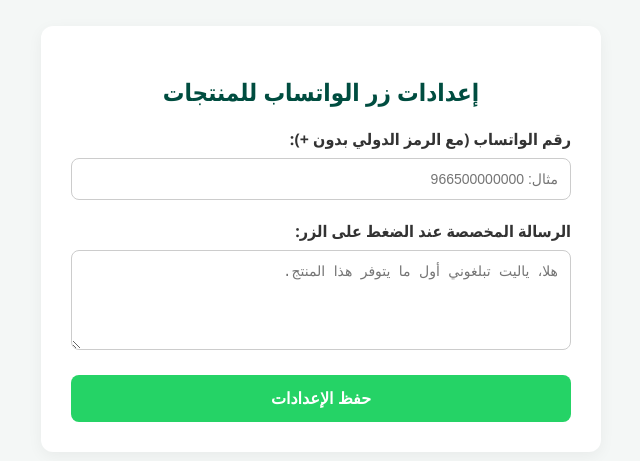
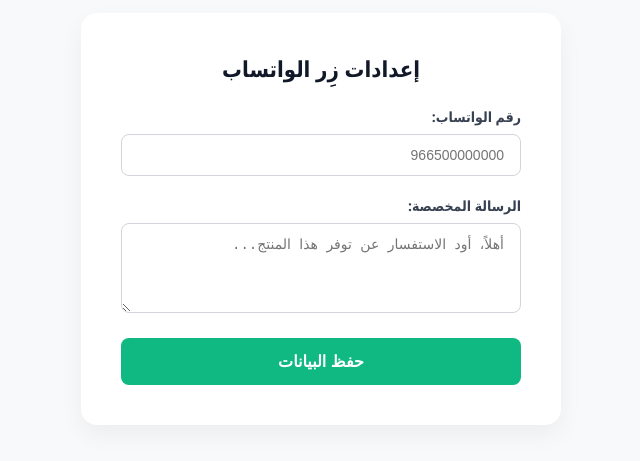
Before and after one commit to midoafandena11/salla-whatsapp-notify, a website: page public/dashboard.html in a window 1280 px wide. Shown: the part 181-642 px from the top of the page, without its empty margins (319-959 px from the left). Drawn offline with Linux system fonts and the light colour scheme.

Commit message:
Update dashboard.html

```diff
--- a/public/dashboard.html
+++ b/public/dashboard.html
@@ -3,101 +3,120 @@
 <head>
     <meta charset="UTF-8">
     <meta name="viewport" content="width=device-width, initial-scale=1.0">
-    <title>لوحة تحكم إشعارات الواتساب</title>
+    <title>إعدادات زِر الواتساب</title>
     <style>
         body {
             font-family: 'Segoe UI', Tahoma, Geneva, Verdana, sans-serif;
-            background-color: #f4f7f6;
+            background-color: #f8f9fa;
             margin: 0;
-            padding: 20px;
+            padding: 0;
             display: flex;
             justify-content: center;
             align-items: center;
             min-height: 100vh;
+            color: #333;
         }
-        .container {
+
+        .card {
             background-color: #ffffff;
-            padding: 30px;
-            border-radius: 12px;
-            box-shadow: 0 4px 15px rgba(0,0,0,0.05);
-            max-width: 500px;
+            padding: 40px;
+            border-radius: 16px;
+            box-shadow: 0 10px 25px rgba(0, 0, 0, 0.05);
             width: 100%;
+            max-width: 480px;
+            box-sizing: border-box;
         }
+
         h2 {
-            color: #004d40;
-            margin-bottom: 20px;
+            margin-top: 0;
+            margin-bottom: 24px;
+            color: #111827;
+            font-size: 22px;
             text-align: center;
         }
+
         .form-group {
             margin-bottom: 20px;
         }
+
         label {
             display: block;
             margin-bottom: 8px;
-            font-weight: bold;
-            color: #333;
+            font-size: 14px;
+            font-weight: 600;
+            color: #374151;
         }
-        input, textarea {
+
+        input[type="text"], textarea {
             width: 100%;
-            padding: 12px;
-            border: 1px solid #ccc;
+            padding: 12px 16px;
+            border: 1px solid #d1d5db;
             border-radius: 8px;
+            font-size: 14px;
             box-sizing: border-box;
-            font-size: 14px;
+            outline: none;
+            transition: border-color 0.2s;
         }
+
+        input[type="text"]:focus, textarea:focus {
+            border-color: #10b981;
+        }
+
         textarea {
             resize: vertical;
-            height: 100px;
+            height: 90px;
         }
+
         button {
             width: 100%;
-            background-color: #25D366;
-            color: white;
+            background-color: #10b981;
+            color: #ffffff;
+            border: none;
             padding: 14px;
-            border: none;
             border-radius: 8px;
             font-size: 16px;
-            font-weight: bold;
+            font-weight: 600;
             cursor: pointer;
-            transition: background 0.3s ease;
+            transition: background-color 0.2s;
         }
+
         button:hover {
-            background-color: #128C7E;
+            background-color: #059669;
         }
-        .alert {
+
+        .alert-success {
             display: none;
-            padding: 15px;
-            margin-top: 15px;
+            margin-top: 20px;
+            padding: 14px;
+            background-color: #ecfdf5;
+            border: 1px solid #a7f3d0;
+            color: #065f46;
             border-radius: 8px;
             text-align: center;
-            font-weight: bold;
-        }
-        .alert-success {
-            background-color: #d4edda;
-            color: #155724;
-            border: 1px solid #c3e6cb;
+            font-size: 15px;
+            font-weight: 600;
         }
     </style>
 </head>
 <body>
 
-<div class="container">
-    <h2>إعدادات زر الواتساب للمنتجات</h2>
+    <div class="card">
+        <h2>إعدادات زِر الواتساب</h2>
 
         <div class="form-group">
-        <label for="whatsappNumber">رقم الواتساب (مع الرمز الدولي بدون +):</label>
-        <input type="text" id="whatsappNumber" placeholder="مثال: 966500000000">
+            <label for="whatsappNumber">رقم الواتساب:</label>
+            <input type="text" id="whatsappNumber" placeholder="966500000000">
         </div>
 
         <div class="form-group">
-        <label for="customMessage">الرسالة المخصصة عند الضغط على الزر:</label>
-        <textarea id="customMessage" placeholder="هلا، ياليت تبلغوني أول ما يتوفر هذا المنتج."></textarea>
+            <label for="customMessage">الرسالة المخصصة:</label>
+            <textarea id="customMessage" placeholder="أهلاً، أود الاستفسار عن توفر هذا المنتج..."></textarea>
         </div>
 
-    <button onclick="saveSettings()">حفظ الإعدادات</button>
+        <button onclick="saveSettings()">حفظ البيانات</button>
 
-    <div id="successAlert" class="alert alert-success">
-        ✨ تم حفظ البيانات بنجاح، يمكنك إغلاق الصفحة الآن.
+        <div id="successAlert" class="alert-success">
+            تم حفظ البيانات بنجاح، يمكنك إغلاق الصفحة الان
         </div>
     </div>
 
@@ -105,7 +124,6 @@
         const urlParams = new URLSearchParams(window.location.search);
         const merchantId = urlParams.get('merchant_id') || '';
 
-    // جلب الإعدادات الحالية عند فتح الصفحة
         if (merchantId) {
             fetch(`/api/settings?merchant_id=${merchantId}`)
                 .then(res => res.json())
@@ -116,7 +134,6 @@
                 .catch(err => console.error('خطأ في جلب البيانات:', err));
         }
 
-    // حفظ الإعدادات ورؤية الرسالة الأنيقة
         function saveSettings() {
             const whatsappNumber = document.getElementById('whatsappNumber').value;
             const customMessage = document.getElementById('customMessage').value;
@@ -135,7 +152,6 @@
                 if (data.success) {
                     const alertBox = document.getElementById('successAlert');
                     alertBox.style.display = 'block';
-                alert('✨ تم حفظ البيانات بنجاح، يمكنك إغلاق الصفحة الآن.');
                 } else {
                     alert('حدث خطأ أثناء حفظ البيانات.');
                 }
```
Lines whose indentation alone changed are shown as unchanged.
